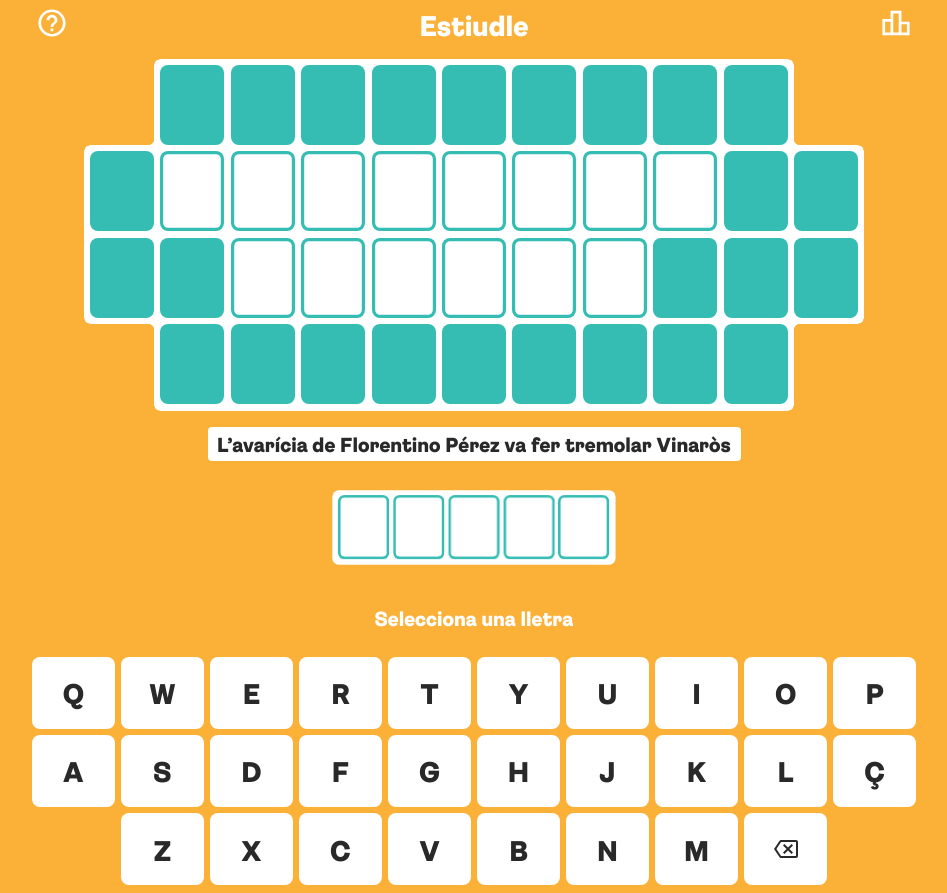
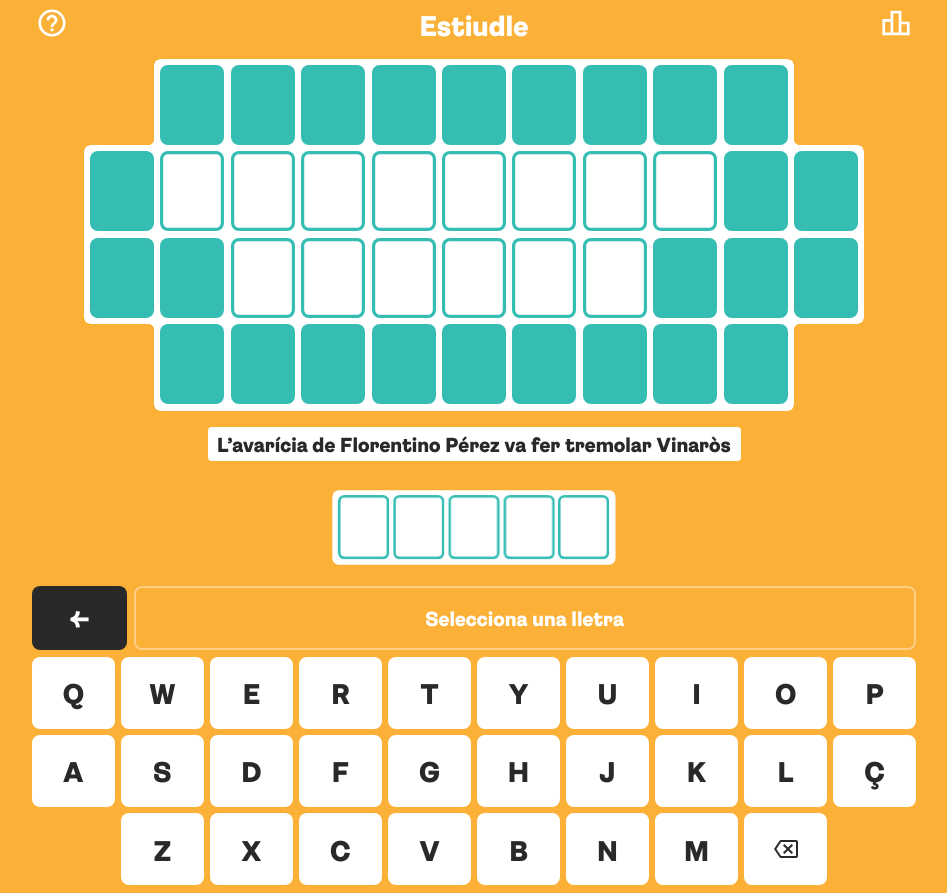
Before and after one commit to compromis/estiudle, a Vue app: page / in a window 1280 px wide. Both pictures are taken after a click on the button "Comprar una lletra". Shown: the whole page, without its empty margins (166-1113 px from the left). Built offline with nearby package versions, Linux system fonts and the light colour scheme; a web font is replaced by a local one.

Commit message:
Add back button

```diff
--- a/src/components/Keyboard.vue
+++ b/src/components/Keyboard.vue
@@ -89,12 +89,21 @@ const handleKeyStrokes = ({ key }) => {
     document.querySelector('.solve-button').click()
   }
 }
+
+const handleBack = () => {
+  showKeyboard.value = false
+  if (solving) {
+    board.resetPanel()
+    board.leaveSolveMode()
+  }
+}
 </script>
 
 <template>
   <div v-if="!finished" :class="['keyboard-wrapper', { 'show-keyboard' : showKeyboard }]">
     <div class="keyboard">
       <div class="buttons-inside">
+        <button class="solve-button solve-button-back" @click="handleBack">←</button>
         <template v-if="solving">
           <Transition name="slide-down" mode="out-in">
             <div class="tutorial-text" v-if="firstAvailableSlotInSolution !== -1">
@@ -133,7 +142,7 @@ const handleKeyStrokes = ({ key }) => {
           Comprar una lletra
         </button>
         <div v-if="!solving" class="button-group">
-          <button v-if="!solving" class="solve-button solve-button-solution" @click="enterSolveMode">
+          <button class="solve-button solve-button-solution" @click="enterSolveMode">
             Me la sé!
           </button>
           <button class="solve-button solve-button-giveup" v-if="mustSolve" @click="giveUp" title="Em rendisc">
@@ -179,6 +188,7 @@ const handleKeyStrokes = ({ key }) => {
 }
 
 .buttons-inside {
+  display: flex;
   .solve-button {
       margin-top: 0;
     }
@@ -238,6 +248,13 @@ const handleKeyStrokes = ({ key }) => {
     }
   }
 
+  &-back {
+    background: var(--black);
+    color: var(--white);
+    margin-right: clamp(.25rem, .5vw, .5rem);
+    width: 12%;
+  }
+
   &:disabled {
     opacity: .6;
   }
@@ -256,6 +273,10 @@ const handleKeyStrokes = ({ key }) => {
   font-size: var(--font-size-sm);
   line-height: 1;
   height: 4rem;
+  flex-grow: 1;
+  width: 100%;
+  border: 2px solid lighten(#fbb138, 15);
+  border-radius: var(--border-radius);
 }
 
 .selected:not(:disabled) {
--- a/src/stores/board.js
+++ b/src/stores/board.js
@@ -70,6 +70,10 @@ export const useBoardStore = defineStore('board', {
       this.solving = true
     },
 
+    leaveSolveMode () {
+      this.solving = false
+    },
+
     solve () {
       const panel = this.removeLetterMarks(this.panel.join(''))
       const solution = this.removeLetterMarks(this.today.phrase)
@@ -93,6 +97,12 @@ export const useBoardStore = defineStore('board', {
     removeLetterMarks (value) {
       if (value === 'ç' || value === 'Ç') return value
       return value.normalize('NFD').replace(/[\u0300-\u036f]/g, '')
+    },
+
+    resetPanel() {
+      for (let i = 0; i <= this.solution.length; i++) {
+        this.backspace()
+      }
     }
   },
 
```
